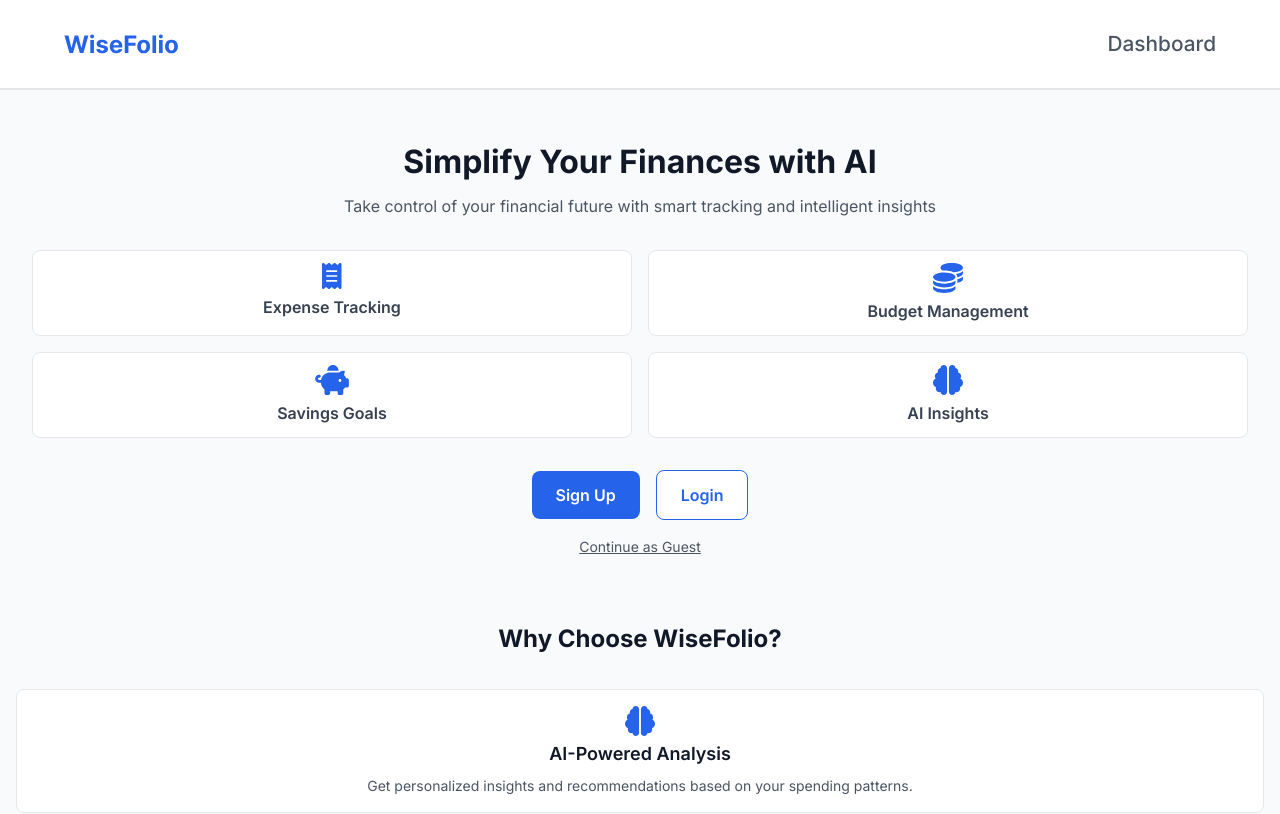
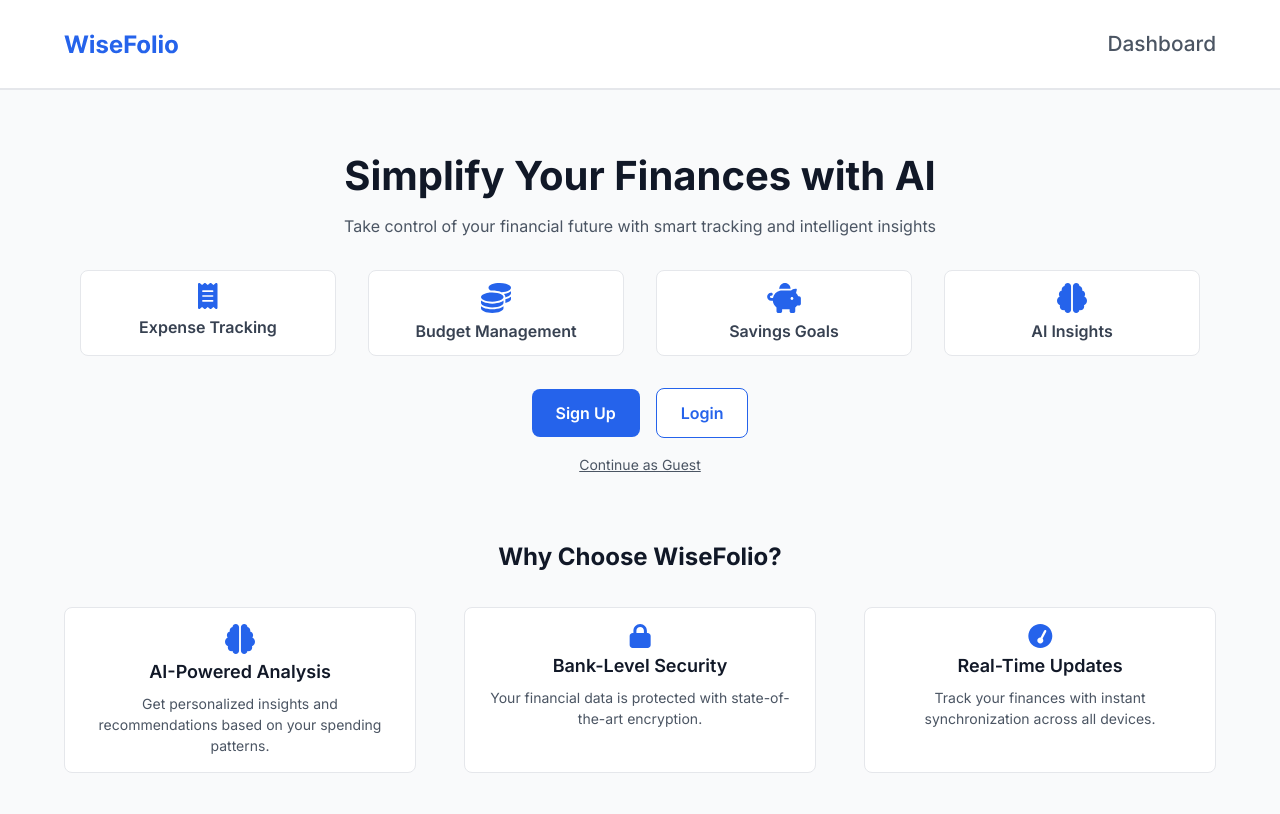
Before and after one commit to Lospub/WiseFolio-Client, a React (Vite) app in the folder wisefolio-client/: page / in a window 1280 px wide. Shown: the top 814 px of the page. Built offline with nearby package versions, Linux system fonts and the light colour scheme.

Commit message:
style the tablet and desktop view

```diff
--- a/wisefolio-client/src/components/Footer/Footer.tsx
+++ b/wisefolio-client/src/components/Footer/Footer.tsx
@@ -5,6 +5,7 @@ import LinkedInIcon from '@/assets/icons/linkedin.svg?react';
 import EmailIcon from '@/assets/icons/email.svg?react';
 import PhoneIcon from '@/assets/icons/phone.svg?react';
 import './Footer.scss';
+import { Link } from 'react-router-dom';
 
 const Footer = () => {
   return (
@@ -12,9 +13,9 @@ const Footer = () => {
       <div className="footer__container">
 
         {/* Logo Section */}
-        <article className="footer__section">
+        <Link to="/" className="footer__section">
           <WiseFolioLogo className="footer__logo" />
-        </article>
+        </Link>
 
         {/* Contact Section */}
         <article className="footer__section">
--- a/wisefolio-client/src/pages/Home/Home.scss
+++ b/wisefolio-client/src/pages/Home/Home.scss
@@ -6,6 +6,14 @@
     padding: 1rem;
     min-height: 78vh;
 
+    @include tablet {
+        padding: 1.5rem 2rem;
+    }
+
+    @include desktop {
+        padding: 1.5rem 4rem;
+    }
+
     &__hero {
         text-align: center;
         padding: 2rem 1rem;
@@ -13,6 +21,10 @@
 
     &__hero-title {
         @include font-style(2rem, 1.5, 700, $primary-text);
+
+        @include desktop {
+            @include font-style(2.5rem, 1.5, 700, $primary-text);
+        }
     }
 
     &__hero-subtitle {
@@ -25,6 +37,14 @@
         grid-template-columns: repeat(2, 1fr);
         gap: 1rem;
         margin-top: 2rem;
+
+        @include tablet {
+            grid-template-columns: repeat(4, 1fr);
+        }
+
+        @include desktop {
+            gap: 2rem;
+        }
     }
 
     &__feature {
@@ -70,6 +90,14 @@
         display: grid;
         grid-template-columns: 1fr;
         gap: 2rem;
+
+        @include tablet {
+            grid-template-columns: repeat(3, 1fr);
+        }
+
+        @include desktop {
+            gap: 3rem;
+        }
     }
 
     &__benefit {
```
